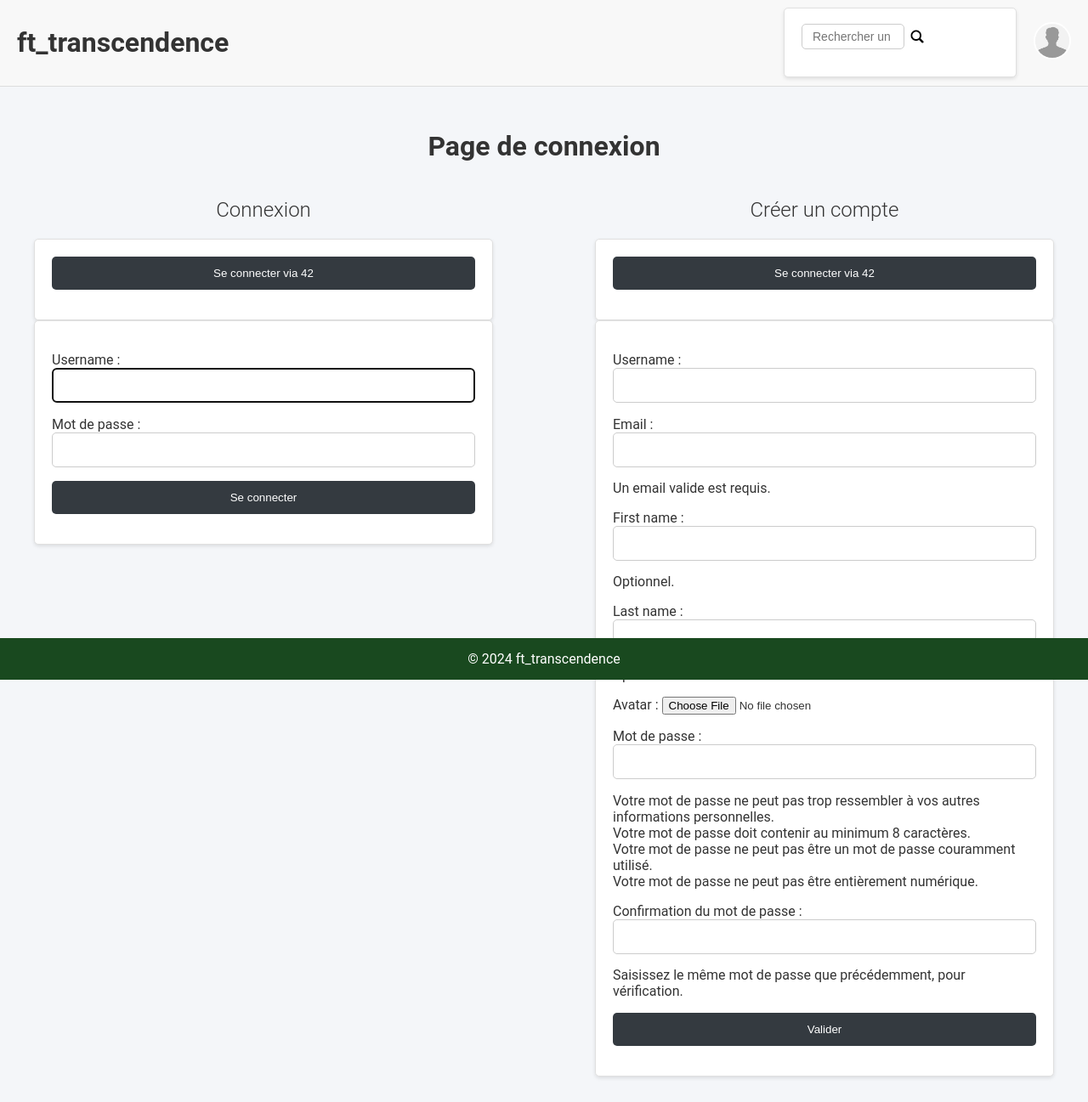
After one commit to qbnt/6_ft_transcendence, a Django app: page /accounts/connexion/ in a window 1280 px wide. The commit adds this page. Shown: the whole page at 85% size. Run offline with Django 3.2, Linux system fonts and the light colour scheme.

Commit message:
Refonte de la visualisation du profil. Refonte de la page de connexion. Finalisation du système de demande d’amis.
Il reste à ajouter la possibilité de bloquer des utilisateurs et d’avoir une acceptation des demandes d’amis.

```diff
--- a/projet/srcs/web/ft_transcendence/ft_transcendence/urls.py
+++ b/projet/srcs/web/ft_transcendence/ft_transcendence/urls.py
@@ -17,8 +17,6 @@ if settings.DEBUG:
     import debug_toolbar
     urlpatterns = [
         path('__debug__/', include(debug_toolbar.urls)),
-    ] + urlpatterns
-
-if settings.DEBUG:
-    urlpatterns += static(settings.MEDIA_URL,
-                          document_root=settings.MEDIA_ROOT)
+	] + urlpatterns
+    urlpatterns += static(settings.STATIC_URL, document_root=settings.STATIC_ROOT)
+    urlpatterns += static(settings.MEDIA_URL, document_root=settings.MEDIA_ROOT)
--- a/projet/srcs/web/ft_transcendence/static/global.css
+++ b/projet/srcs/web/ft_transcendence/static/global.css
@@ -9,51 +9,28 @@ body {
 
 /* Header Styles */
 header {
-    background-color: #19491f;
-    color: white;
-    padding: 20px;
     display: flex;
     justify-content: space-between;
     align-items: center;
+    padding: 10px 20px;
+    background-color: #f8f8f8;
+    border-bottom: 1px solid #ddd;
 }
 
-header h1 {
-    margin: 0;
-    font-size: 28px;
-    font-weight: 400;
-}
-
-header h1 a {
-    color: white;
+h1 a {
     text-decoration: none;
+    color: #333;
 }
 
 header .user-info {
     display: flex;
     align-items: center;
-    text-align: center;
-}
-
-header .user-info p {
-    margin: 0;
-}
-
-header .user-info a {
-    color: white;
-    text-decoration: none;
-    margin: 0 5px;
-    transition: color 0.3s;
-}
-
-header .user-info a:hover {
-    color: #8c8c8c;
 }
 
 header .image-container {
     display: flex;
-    justify-content: center;
     align-items: center;
-    margin-left: 10px;
+    margin-left: 10px; /* Espacement entre la barre de recherche et l'image de profil */
 }
 
 header .profile-image {
@@ -62,6 +39,48 @@ header .profile-image {
     object-fit: cover;
     border-radius: 50%;
     border: 2px solid #ffffff;
+}
+
+header .actions {
+    display: flex;
+    align-items: center;
+    height: 40px; /* Même hauteur que l'image de profil */
+    margin-right: 10px; /* Espacement entre le titre et la barre de recherche */
+}
+
+header .search-form {
+    display: flex;
+    align-items: center;
+    height: 100%; /* Assurez-vous que le formulaire remplit la hauteur de la div parent */
+}
+
+header .search-input {
+    padding: 5px 10px;
+    font-size: 14px; /* Ajustez selon vos besoins */
+    border: 1px solid #ccc;
+    border-radius: 4px;
+    margin-right: 5px; /* Espacement entre le champ de saisie et le bouton */
+    outline: none;
+    height: calc(100% - 10px); /* Assurez-vous que l'input remplit la hauteur de la div parent */
+}
+
+header .search-input:focus {
+    border-color: #666;
+}
+
+header .search-button {
+    background: none;
+    border: none;
+    padding: 0;
+    cursor: pointer;
+    height: 100%; /* Assurez-vous que le bouton remplit la hauteur de la div parent */
+    display: flex;
+    align-items: center;
+}
+
+header .search-icon {
+    width: 20px; /* Ajustez selon vos besoins */
+    height: 20px; /* Ajustez selon vos besoins */
 }
 
 /* Navigation Menu Styles */
--- a/projet/srcs/web/ft_transcendence/templates/base.html
+++ b/projet/srcs/web/ft_transcendence/templates/base.html
@@ -14,24 +14,34 @@
 	<header>
 		<h1><a href="{% url 'home:index' %}">ft_transcendence</a></h1>
 		<div class="user-info">
-            {% if user.is_authenticated %}
-			<p>
-					Connecté comme <strong><a href="{% url 'user_manage:profile' %}">{{ user.username }}</a></strong>
-                    <a href="{% url 'user_manage:logout' %}">Déconnexion</a>
-                </p>
+			<div class="actions">
+				<form action="{% url 'user_manage:search' %}" method="get" class="search-form">
+					<input type="text" name="query" placeholder="Rechercher un utilisateur..." class="search-input">
+					<button type="submit" class="search-button">
+						<img src="{% static 'images/loupe.png' %}" alt="Rechercher" class="search-icon">
+					</button>
+				</form>
+			</div>
+			{% if request.user.is_authenticated %}
 				<div class="image-container">
-                    <img src="{{ user.avatar.url }}" alt="Image Profil" class="profile-image">
+					<a href="{% url 'user_manage:profile' request.user.username %}">
+						<img src="{{ request.user.avatar.url }}" alt="Image Profil" class="profile-image">
+					</a>
 				</div>
 			{% else %}
-                <p>
-                    <a href="{% url 'user_manage:login' %}">Connexion</a> |
-                    <a href="{% url 'user_manage:register' %}">Créer un compte</a>
-                </p>
+				<div class="image-container">
+					<a href="{% url 'user_manage:connexion' %}">
+						<img src="{% static 'images/default_avatar.jpg' %}" alt="Image de connexion" class="profile-image">
+					</a>
+				</div>
 			{% endif %}
 		</div>
 	</header>
 
     <main>
+		{% for message in messages %}
+			<p>{{ message }}</p>
+		{% endfor %}
         {% block content %}
         {% endblock %}
     </main>
--- a/projet/srcs/web/ft_transcendence/user_manage/forms.py
+++ b/projet/srcs/web/ft_transcendence/user_manage/forms.py
@@ -51,8 +51,3 @@ class CustomUserUpdateForm(forms.ModelForm):
         if user is None:
             raise forms.ValidationError("Le mot de passe actuel est incorrect.")
         return current_password
-
-# --------------------------------Social-------------------------------------- #
-
-class AddFriendForm(forms.Form):
-    username = forms.CharField(max_length=42, help_text="Entrez le nom d'utilisateur de l'ami à ajouter")
--- /dev/null
+++ b/projet/srcs/web/ft_transcendence/user_manage/templates/user_manage/connexion.html
@@ -0,0 +1,34 @@
+{% extends "base.html" %}
+{% block content %}
+
+<h1>Page de connexion</h1>
+
+<div style="display: flex; justify-content: space-between;">
+    <!-- Connexion Form -->
+    <div style="width: 45%;">
+        <h2>Connexion</h2>
+        <form action="{% url 'user_manage:api_42_login' %}" method="get">
+            <button type="submit">Se connecter via 42</button>
+        </form>
+        <form method="post">
+            {% csrf_token %}
+            {{ login_form.as_p }}
+            <input type="submit" name="login" value="Se connecter">
+        </form>
+    </div>
+
+    <!-- Inscription Form -->
+    <div style="width: 45%;">
+        <h2>Créer un compte</h2>
+        <form action="{% url 'user_manage:api_42_login' %}" method="get">
+            <button type="submit">Se connecter via 42</button>
+        </form>
+        <form method="post" enctype="multipart/form-data">
+            {% csrf_token %}
+            {{ register_form.as_p }}
+            <input type="submit" name="register" value="Valider">
+        </form>
+    </div>
+</div>
+
+{% endblock content %}
--- a/projet/srcs/web/ft_transcendence/user_manage/urls.py
+++ b/projet/srcs/web/ft_transcendence/user_manage/urls.py
@@ -4,16 +4,18 @@ from .				import views
 app_name = "user_manage"
 
 urlpatterns = [
-    path ('login/', views.login_user, name = 'login'),
+    # path ('login/', views.login_user, name = 'login'),
 	path ('logout/', views.logout_user, name = 'logout'),
-	path ('register/', views.register_user, name = 'register'),
+	path ('connexion/', views.login_or_register, name='connexion'),
+	# path ('register/', views.register_user, name = 'register'),
 
-	path ('profile/', views.profile, name='profile'),
+	path ('profile/<str:username>', views.profile, name='profile'),
 	path ('edit/', views.edit_user, name = 'edit'),
 	path ('edit/pw_update/', views.pw_update, name = 'pw_update'),
 
-	path ('add_friend/', views.add_friend, name='add_friend'),
+	path ('add_friend/<str:friend>', views.add_friend, name='add_friend'),
     path ('remove_friend/<str:username>/', views.remove_friend, name='remove_friend'),
+	path ('search/', views.search, name='search'),
 
 	path ('api_42_login/', views.api_42_login, name='api_42_login'),
     path ('api_42_callback/', views.api_42_callback, name='api_42_callback'),
--- a/projet/srcs/web/ft_transcendence/user_manage/views.py
+++ b/projet/srcs/web/ft_transcendence/user_manage/views.py
@@ -12,28 +12,38 @@ import requests
 
 # -------------------------Creation et connections---------------------------- #
 
-def login_user(request):
+def login_or_register(request):
+    login_form = AuthenticationForm()
+    register_form = forms.CustomUserCreationForm()
+
     if request.method == 'POST':
-        form = AuthenticationForm(request, data=request.POST)
-        if form.is_valid():
-            username = form.cleaned_data.get('username')
-            password = form.cleaned_data.get('password')
-            user = authenticate(request, username=username, password=password)
-
-            if user is not None:
-                user.is_onsite = True
-                user.save()
-                login(request, user)
-                messages.success(request, f'Welcome back, {user.username}!')
-                return redirect('home:index')
+        if 'login' in request.POST:
+            login_form = AuthenticationForm(request, data=request.POST)
+            if login_form.is_valid():
+                username = login_form.cleaned_data.get('username')
+                password = login_form.cleaned_data.get('password')
+                user = authenticate(request, username=username, password=password)
+                if user is not None:
+                    user.is_onsite = True
+                    user.save()
+                    login(request, user)
+                    messages.success(request, f'Welcome back, {user.username}!')
+                    return redirect('home:index')
+                else:
+                    messages.error(request, 'Invalid username or password.')
             else:
                 messages.error(request, 'Invalid username or password.')
-        else:
-            messages.error(request, 'Invalid username or password.')
-    else:
-        form = AuthenticationForm()
+        elif 'register' in request.POST:
+            register_form = forms.CustomUserCreationForm(request.POST, request.FILES)
+            if register_form.is_valid():
+                user = register_form.save()
+                login(request, user)
+                return redirect("home:index")
 
-    return render(request, 'user_manage/login.html', {'form': form})
+    return render(request, 'user_manage/connexion.html', {
+        'login_form': login_form,
+        'register_form': register_form,
+    })
 
 @login_required
 def logout_user(request):
@@ -43,23 +53,11 @@ def logout_user(request):
     messages.success(request, 'You have been logged out successfully.')
     return redirect('home:index')
 
-def register_user(request):
-    if request.method == 'POST':
-        user_form = forms.CustomUserCreationForm(request.POST, request.FILES)
-        if user_form.is_valid():
-            user = user_form.save()
-            login(request, user)
-            return redirect("home:index")
-    else:
-        user_form = forms.CustomUserCreationForm()
-
-    return render(request, "user_manage/register.html", {
-        'user_form': user_form,
+def profile(request, username):
+    user = CustomUser.objects.get(username=username)
+    return render(request, 'user_manage/profile.html', {
+        'user': user,
     })
-
-@login_required
-def profile(request):
-    return render(request, 'user_manage/detail.html', {'user': request.user})
 
 # ------------------------------Edition--------------------------------------- #
 
@@ -97,21 +95,14 @@ def pw_update(request):
 # ----------------------------------Social------------------------------------ #
 
 @login_required
-def add_friend(request):
-    if request.method == 'POST':
-        form = forms.AddFriendForm(request.POST)
-        if form.is_valid():
-            try:
-                friend = CustomUser.objects.get(username=form.cleaned_data['username'])
-                request.user.friends.add(friend)
-                messages.success(request, f'{friend.username} a été ajouté à votre liste d\'amis.')
-                return redirect('user_manage:profile')
-            except CustomUser.DoesNotExist:
-                messages.error(request, 'Cet utilisateur n\'existe pas.')
-    else:
-        form = forms.AddFriendForm()
-
-    return render(request, 'user_manage/add_friend.html', {'form': form})
+def add_friend(request, friend):
+    friend_add = CustomUser.objects.get(username=friend)
+    try:
+        request.user.friends.add(friend_add)
+        messages.success(request, f'{friend_add.username} a été ajouté à votre liste d\'amis.')
+    except CustomUser.DoesNotExist:
+        messages.error(request, 'Cet utilisateur n\'existe pas.')
+    return redirect('user_manage:profile', friend_add.username)
 
 @login_required
 def remove_friend(request, username):
@@ -121,7 +112,20 @@ def remove_friend(request, username):
         messages.success(request, f'{friend.username} a été retiré de votre liste d\'amis.')
     except CustomUser.DoesNotExist:
         messages.error(request, 'Cet utilisateur n\'existe pas.')
-    return redirect('user_manage:profile')
+    return redirect('user_manage:profile', friend.username)
+
+def search(request):
+    query = request.GET.get('query')
+    if query:
+        try:
+            user = CustomUser.objects.get(username=query)
+            return redirect('user_manage:profile', username=user.username)
+        except CustomUser.DoesNotExist:
+            messages.error(request, 'Profil non trouvé')
+            return redirect('home:index')
+    else:
+        messages.error(request, 'Veuillez entrer un pseudonyme pour la recherche.')
+        return redirect('home:index')
 
 # ----------------------------------API 42------------------------------------ #
 
--- a/projet/srcs/web/requirements.txt
+++ b/projet/srcs/web/requirements.txt
@@ -1,6 +1,7 @@
 Django>=3.2,<4.0
 psycopg2-binary>=2.8
 Pillow
+
 python-logstash
 django-prometheus
 django-debug-toolbar
```
Also changed, not shown: projet/srcs/web/ft_transcendence/user_manage/templates/user_manage/detail.html (deleted, +0 -32 lines), projet/srcs/web/ft_transcendence/user_manage/templates/user_manage/login.html (deleted, +0 -20 lines), projet/srcs/web/ft_transcendence/user_manage/templates/user_manage/profile.html (added, +39 -0 lines), projet/srcs/web/ft_transcendence/user_manage/templates/user_manage/register.html (deleted, +0 -19 lines), projet/srcs/web/ft_transcendence/static/images/default_avatar.jpg (added), projet/srcs/web/ft_transcendence/static/images/loupe.png (added). Lines whose indentation alone changed are shown as unchanged.
